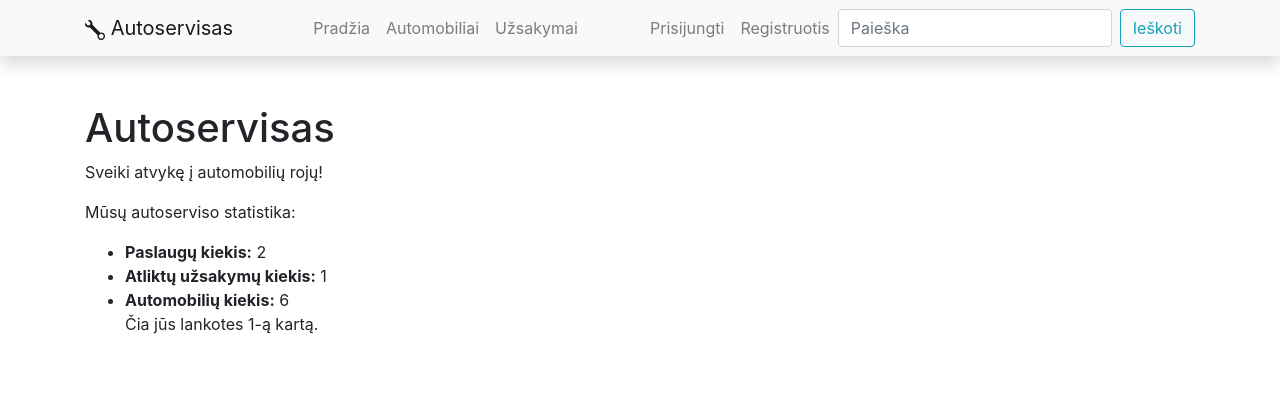
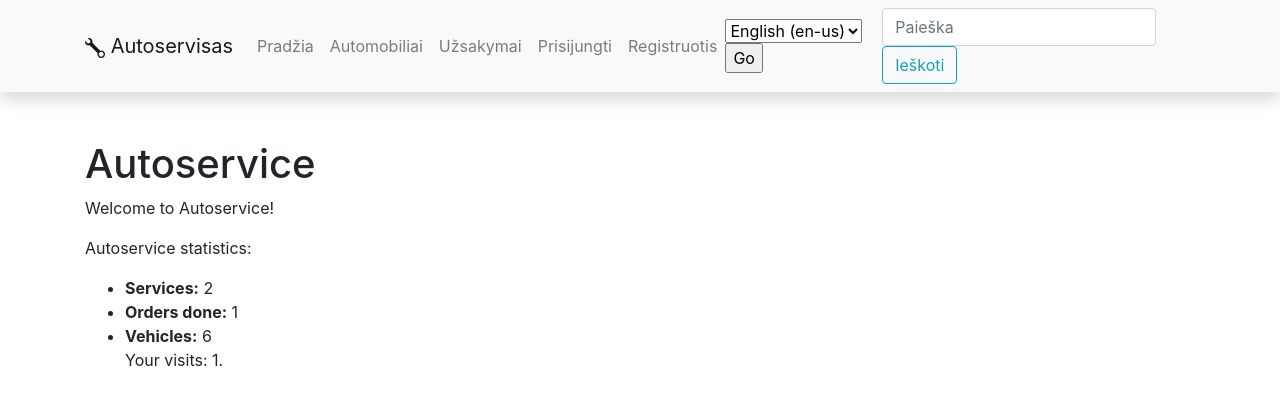
Before and after one commit to DonatasNoreika/autoservisas, a Django app: page /autoservice/ in a window 1280 px wide. Shown: the top 405 px of the page. Run offline with Django 3.2, Linux system fonts and the light colour scheme; data comes from the database, SQL or seed files in the repository; both versions use the stored data as it was after the commit; some libraries are stand-ins or nearby versions.

Commit message:
10 (11) paskaita padaryta: DONE (nepilni vertimai) Visus užrašus, kintamuosius (kiek įmanoma) aprašyti anglų kalba. Padaryti vertimus, kad perjungus iš anglų kalbos į lietuvių, automatiškai išsiverstų visi užrašai. Padaryti mygtukus (arba pasirinkimą), kuris leistų pasirinkti puslapio kalbą.

```diff
--- a/mysite/autoservice/templates/base.html
+++ b/mysite/autoservice/templates/base.html
@@ -12,7 +12,7 @@
   <link rel="stylesheet" href="{% static 'css/styles.css' %}">
 </head>
 <body>
-
+{% load i18n %}
 <!-- Navigation -->
 <nav class="navbar navbar-expand-lg navbar-light bg-light static-top mb-5 shadow">
   <div class="container">
@@ -50,6 +50,21 @@
             <li class="nav-item"><a class="nav-link" href="{% url 'register'%}">Registruotis</a></li>
           {% endif %}
         </ul>
+
+      <form action="{% url 'set_language' %}" method="post">
+        {% csrf_token %}
+        <input name="next" type="hidden" value="{{ redirect_to }}"/>
+        <select name="language">
+          {% get_current_language as LANGUAGE_CODE %}
+          {% get_available_languages as LANGUAGES %}
+          {% for lang in LANGUAGES %}
+          <option value="{{ lang.0 }}" {% if lang.0 == LANGUAGE_CODE %} selected="selected" {% endif %}>
+            {{ lang.1 }} ({{ lang.0 }})
+          </option>
+          {% endfor %}
+        </select>
+        <input type="submit" value="Go"/>
+      </form>
       <form class="form-inline my-2 my-lg-0" action="{% url 'search' %}" method="get">
         <input class="form-control mr-sm-2" type="search" placeholder="Paieška" aria-label="Search" name="query">
         <button class="btn btn-outline-info my-2 my-sm-0" type="submit">Ieškoti</button>
--- a/mysite/autoservice/templates/index.html
+++ b/mysite/autoservice/templates/index.html
@@ -1,13 +1,13 @@
 {% extends "base.html" %}
-
+{% load i18n %}
 {% block content %}
-  <h1>Autoservisas</h1>
-  <p>Sveiki atvykę į automobilių rojų!</p>
-  <p>Mūsų autoserviso statistika:</p>
+  <h1>{% trans "Autoservice" %}</h1>
+  <p>{% trans "Welcome to Autoservice!" %}</p>
+  <p>{% trans "Autoservice statistics:" %}</p>
   <ul>
-    <li><strong>Paslaugų kiekis:</strong> {{ paslaugu_kiekis }}</li>
-    <li><strong>Atliktų užsakymų kiekis:</strong> {{ atliktu_uzsakymu_kiekis }}</li>
-    <li><strong>Automobilių kiekis:</strong> {{ automobiliu_kiekis }}</li>
-    <p>Čia jūs lankotes {{ num_visits }}-ą kartą.</p>
+    <li><strong>{% trans "Services:" %}</strong> {{ paslaugu_kiekis }}</li>
+    <li><strong>{% trans "Orders done:" %}</strong> {{ atliktu_uzsakymu_kiekis }}</li>
+    <li><strong>{% trans "Vehicles:" %}</strong> {{ automobiliu_kiekis }}</li>
+    <p>{% trans "Your visits" %}: {{ num_visits }}.</p>
   </ul>
 {% endblock %}
--- a/mysite/autoservice/views.py
+++ b/mysite/autoservice/views.py
@@ -13,6 +13,7 @@ from django.views.decorators.csrf import csrf_protect
 from django.contrib import messages
 from django.contrib.auth.decorators import login_required
 from .forms import UserUpdateForm, ProfilisUpdateForm
+from django.utils.translation import gettext as _
 
 
 def index(request):
@@ -72,18 +73,18 @@ def register(request):
         if password == password2:
             # tikriname, ar neužimtas username
             if User.objects.filter(username=username).exists():
-                messages.error(request, f'Vartotojo vardas {username} užimtas!')
+                messages.error(request, _('Username %(username)s already exists!' ) % {'username': username})
                 return redirect('register')
             else:
                 # tikriname, ar nėra tokio pat email
                 if User.objects.filter(email=email).exists():
-                    messages.error(request, f'Vartotojas su el. paštu {email} jau užregistruotas!')
+                    messages.error(request, _('Email %(email)s already exists!') % {'email': email})
                     return redirect('register')
                 else:
                     # jeigu viskas tvarkoje, sukuriame naują vartotoją
                     User.objects.create_user(username=username, email=email, password=password)
         else:
-            messages.error(request, 'Slaptažodžiai nesutampa!')
+            messages.error(request, _('Passwords do not match!'))
             return redirect('register')
     return render(request, 'register.html')
 
--- a/mysite/mysite/urls.py
+++ b/mysite/mysite/urls.py
@@ -24,6 +24,7 @@ urlpatterns = [
     path('admin/', admin.site.urls),
     path('', RedirectView.as_view(url='autoservice/', permanent=True)),
     path('tinymce/', include('tinymce.urls')),
+    path(r'^i18n/', include('django.conf.urls.i18n')),
 ] + (static(settings.STATIC_URL, document_root=settings.STATIC_ROOT)
 + static(settings.MEDIA_URL, document_root=settings.MEDIA_ROOT))
 
```
Also changed, not shown: mysite/autoservice/models.py (+9 -8 lines), mysite/mysite/settings.py (+8 -0 lines), mysite/autoservice/locale/lt/LC_MESSAGES/django.po (added), mysite/db.sqlite3, 1 other file.
